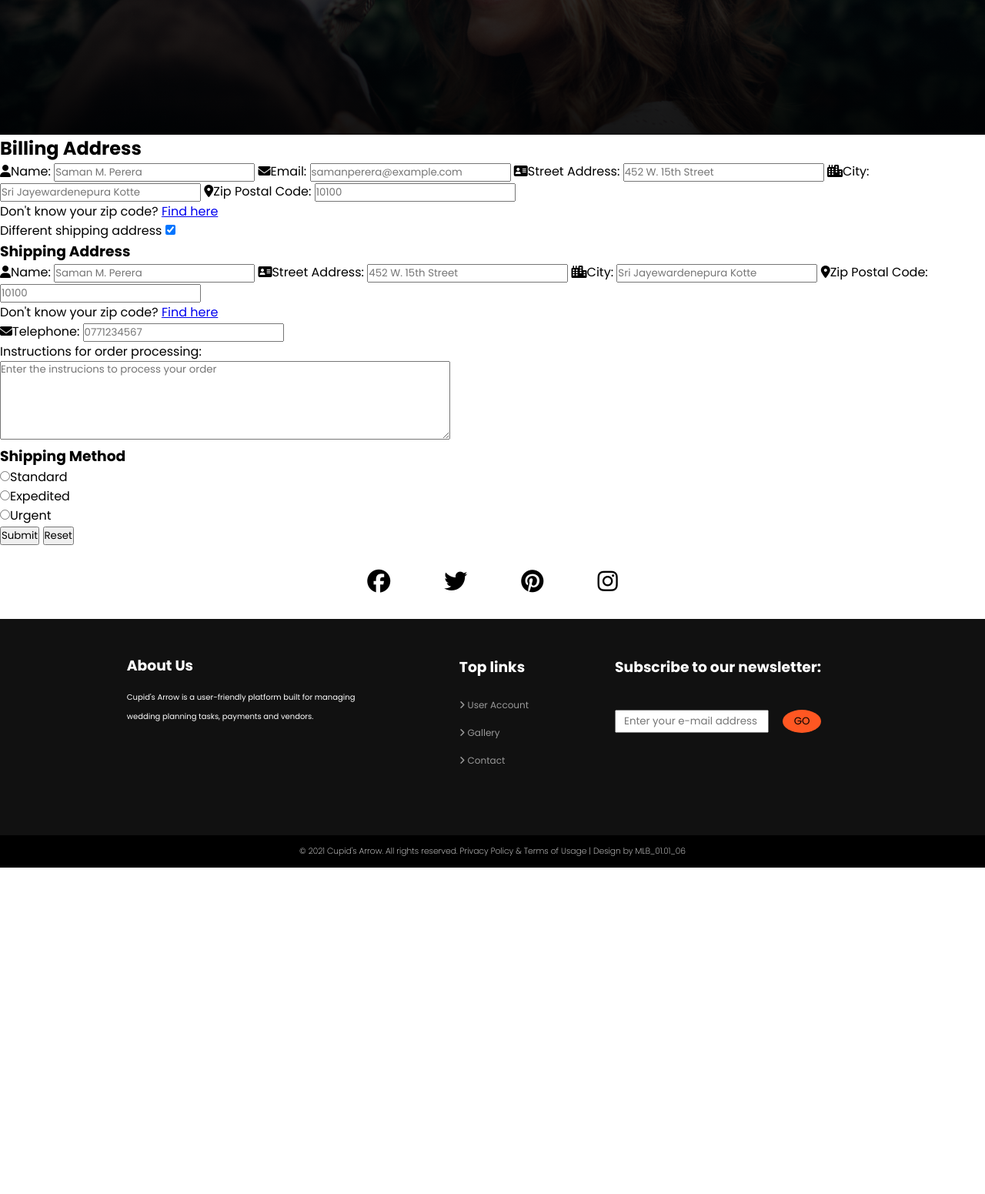
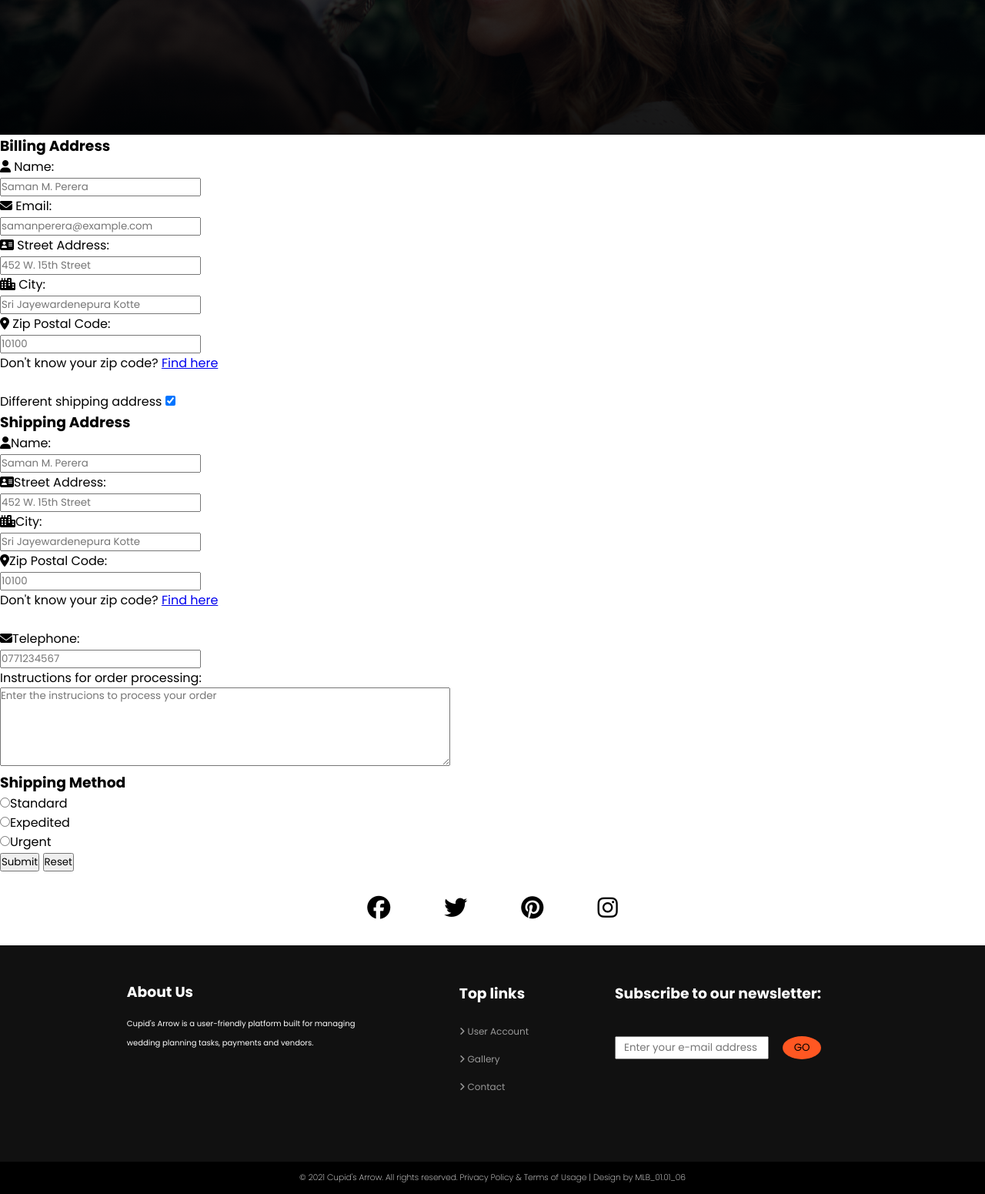
Before and after one commit to christancf/wedding-planning-system, a PHP site: page /wedding-planning-system/payment-address-nim.php in a window 1280 px wide, after a click on "different". Shown: the part 425-1976 px from the top of the page at 77% size. Before the commit the page ends 1552 px from the top, so only its background shows below. Run offline with PHP 8.4, Linux system fonts and the light colour scheme; data that the repository does not hold is empty; some libraries are stand-ins or nearby versions; some web fonts are replaced.

Commit message:
Add files via upload

```diff
--- a/payment-address-nim.php
+++ b/payment-address-nim.php
@@ -165,51 +165,55 @@
             <form class="billing-address-nim" action="<?php htmlspecialchars($_SERVER['PHP_SELF']); ?>" method="post">
               <div class="billing-content">
                 <div class="address-heading">
-                  <h2>Billing Address</h2>
+                  <h3>Billing Address</h3>
                 </div>
-                <div class="address-content">
-                  <label for="fname"><i class="fas fa-user"></i>Name:</label>
-                  <input type="text" name="fname" id="fname" placeholder="Saman M. Perera">
-                  <label for="email"><i class="fas fa-envelope"></i>Email:</label>
-                  <input type="text" name="email" id="email" placeholder="samanperera@example.com">
-                  <label for="address"><i class="fas fa-address-card"></i>Street Address:</label>
-                  <input type="text" name="address" id="address" placeholder="452 W. 15th Street">
-                  <label for="city"><i class="fas fa-city"></i>City:</label>
-                  <input type="text" name="city" id="city" placeholder="Sri Jayewardenepura Kotte">
-                  <label for="zip"><i class="fas fa-map-marker-alt"></i>Zip Postal Code:</label>
-                  <input type="text" name="zip" id="zip" placeholder="10100">
-                  <p>Don't know your zip code? <a href="http://www.geonames.org/postalcode-search.html?q=&country=LK" target="_blank">Find here</a></p>
+                <div class="address-body">
+                  <label for="fname"><i class="fas fa-user"></i>&nbsp;Name:</label><br>
+                  <input type="text" name="fname" id="fname" placeholder="Saman M. Perera" required><br>
+                  <label for="email"><i class="fas fa-envelope"></i>&nbsp;Email:</label><br>
+                  <input type="text" name="email" id="email" placeholder="samanperera@example.com" pattern="[a-z0-9._%+-]+@[a-z0-9.-]+\.[a-z]{2,4}$" required><br>
+                  <label for="address"><i class="fas fa-address-card"></i>&nbsp;Street Address:</label><br>
+                  <input type="text" name="address" id="address" placeholder="452 W. 15th Street" required><br>
+                  <label for="city"><i class="fas fa-city"></i>&nbsp;City:</label><br>
+                  <input type="text" name="city" id="city" placeholder="Sri Jayewardenepura Kotte" required><br>
+                  <label for="zip"><i class="fas fa-map-marker-alt"></i>&nbsp;Zip Postal Code:</label><br>
+                  <input type="text" name="zip" id="zip" placeholder="10100" pattern="[0-9]+[0-9]+[0-9]+[0-9]+[0-9]" required><br>
+                  <p>Don't know your zip code? <a href="http://www.geonames.org/postalcode-search.html?q=&country=LK" target="_blank">Find here</a></p><br>
                   <label for="differentAdr">Different shipping address</label>
-                  <input type="checkbox" name="differentAdr" id="differentAdr" value="different" onclick="displayShippingForm()">
+                  <input type="checkbox" name="differentAdr" id="differentAdr" value="different" onclick="displayShippingForm()"><br>
                 </div>
               </div>
-              <div class="shipping-content" id="display">
+              <div class="address-content" id="display">
+                <div class="shipping-content">
                   <div class="address-heading">
                     <h3>Shipping Address</h3>
                   </div>
-                  <label for="sName"><i class="fas fa-user"></i>Name:</label>
-                  <input type="text" name="sName" id="sName" placeholder="Saman M. Perera">
-                  <label for="sAddress"><i class="fas fa-address-card"></i>Street Address:</label>
-                  <input type="text" name="sAddress" id="sAddress" placeholder="452 W. 15th Street">
-                  <label for="sCity"><i class="fas fa-city"></i>City:</label>
-                  <input type="text" name="sCity" id="sCity" placeholder="Sri Jayewardenepura Kotte">
-                  <label for="sZip"><i class="fas fa-map-marker-alt"></i>Zip Postal Code:</label>
-                  <input type="text" name="sZip" id="sZip" placeholder="10100">
-                  <p>Don't know your zip code? <a href="http://www.geonames.org/postalcode-search.html?q=&country=LK" target="_blank">Find here</a></p>
-                  <label for="sTelephone"><i class="fas fa-envelope"></i>Telephone:</label>
-                  <input type="text" name="sTelephone" id="sTelephone" placeholder="0771234567">
+                  <div class="address-body">
+                    <label for="sName"><i class="fas fa-user"></i>Name:</label><br>
+                    <input type="text" name="sName" id="sName" placeholder="Saman M. Perera"><br>
+                    <label for="sAddress"><i class="fas fa-address-card"></i>Street Address:</label><br>
+                    <input type="text" name="sAddress" id="sAddress" placeholder="452 W. 15th Street"><br>
+                    <label for="sCity"><i class="fas fa-city"></i>City:</label><br>
+                    <input type="text" name="sCity" id="sCity" placeholder="Sri Jayewardenepura Kotte"><br>
+                    <label for="sZip"><i class="fas fa-map-marker-alt"></i>Zip Postal Code:</label><br>
+                    <input type="text" name="sZip" id="sZip" placeholder="10100" pattern="[0-9]+[0-9]+[0-9]+[0-9]+[0-9]"><br>
+                    <p>Don't know your zip code? <a href="http://www.geonames.org/postalcode-search.html?q=&country=LK" target="_blank">Find here</a></p><br>
+                    <label for="sTelephone"><i class="fas fa-envelope"></i>Telephone:</label><br>
+                    <input type="text" name="sTelephone" id="sTelephone" placeholder="0771234567" pattern="[0-9]+[0-9]+[0-9]+[0-9]+[0-9]+[0-9]+[0-9]+[0-9]+[0-9]+[0-9]"><br>
                     <p>Instructions for order processing:</p>
-                  <textarea name="sInstructions" rows="5" cols="50" placeholder="Enter the instrucions to process your order"></textarea>
+                    <textarea name="sInstructions" rows="5" cols="50" placeholder="Enter the instrucions to process your order"></textarea><br>
                     <div class="shipping-method-nim">
                       <h3>Shipping Method</h3>
-                    <p><input type="radio" name="shippingMethod" value="standard">Standard</p>
-                    <p><input type="radio" name="shippingMethod" value="expedited">Expedited</p>
-                    <p><input type="radio" name="shippingMethod" value="urgent">Urgent</p>
+                      <label><input type="radio" name="shippingMethod" value="standard">Standard</label><br>
+                      <label><input type="radio" name="shippingMethod" value="expedited">Expedited</label><br>
+                      <label><input type="radio" name="shippingMethod" value="urgent">Urgent</label><br>
+                    </div>
+                  </div>
                 </div>
               </div>
                 <div class="address-buttons">
-                  <button type="submit" name="btnSubmit">Submit</button>
-                  <button type="reset" name="btnReset">Reset</button>
+                  <button type="submit" name="btnSubmit" id="btnSubmit">Submit</button>
+                  <button type="reset" name="btnReset" id="btnReset">Reset</button>
                 </div>
               </div>
             </form>
```
Lines whose indentation alone changed are shown as unchanged.
